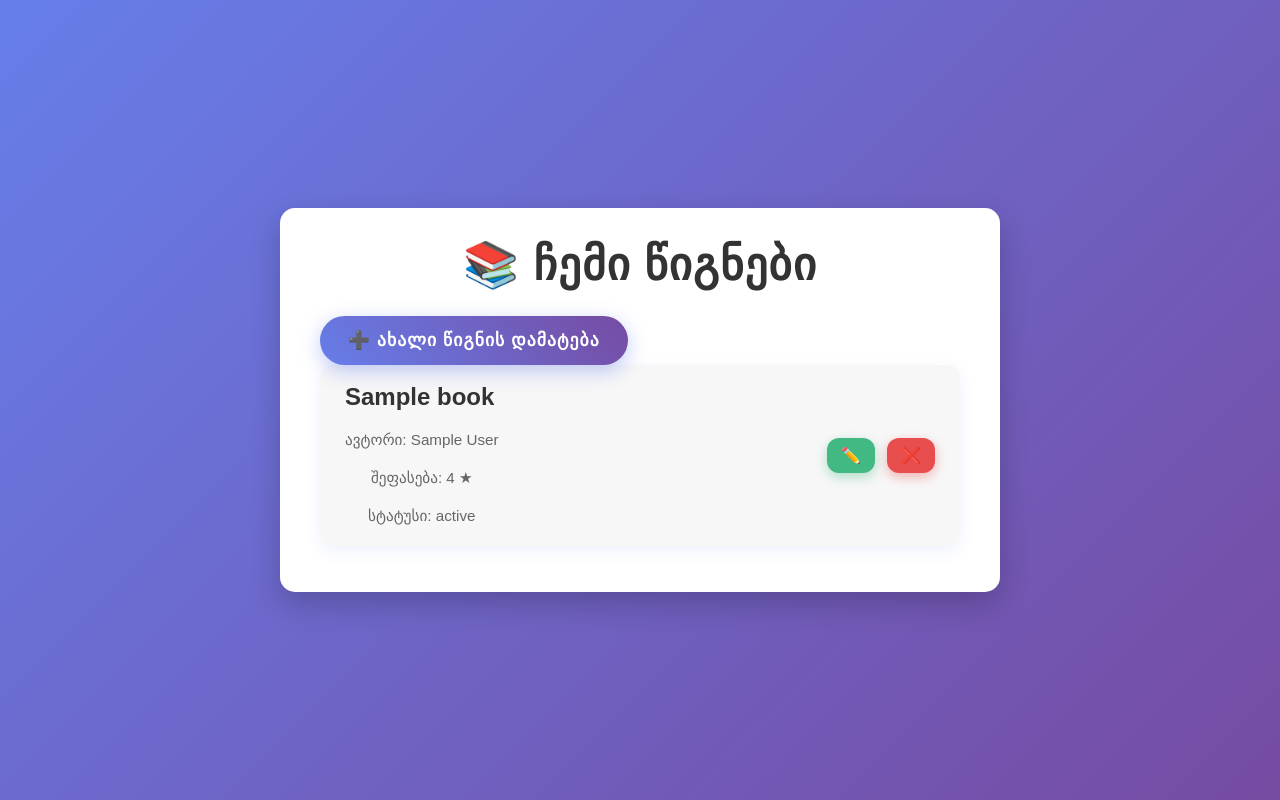
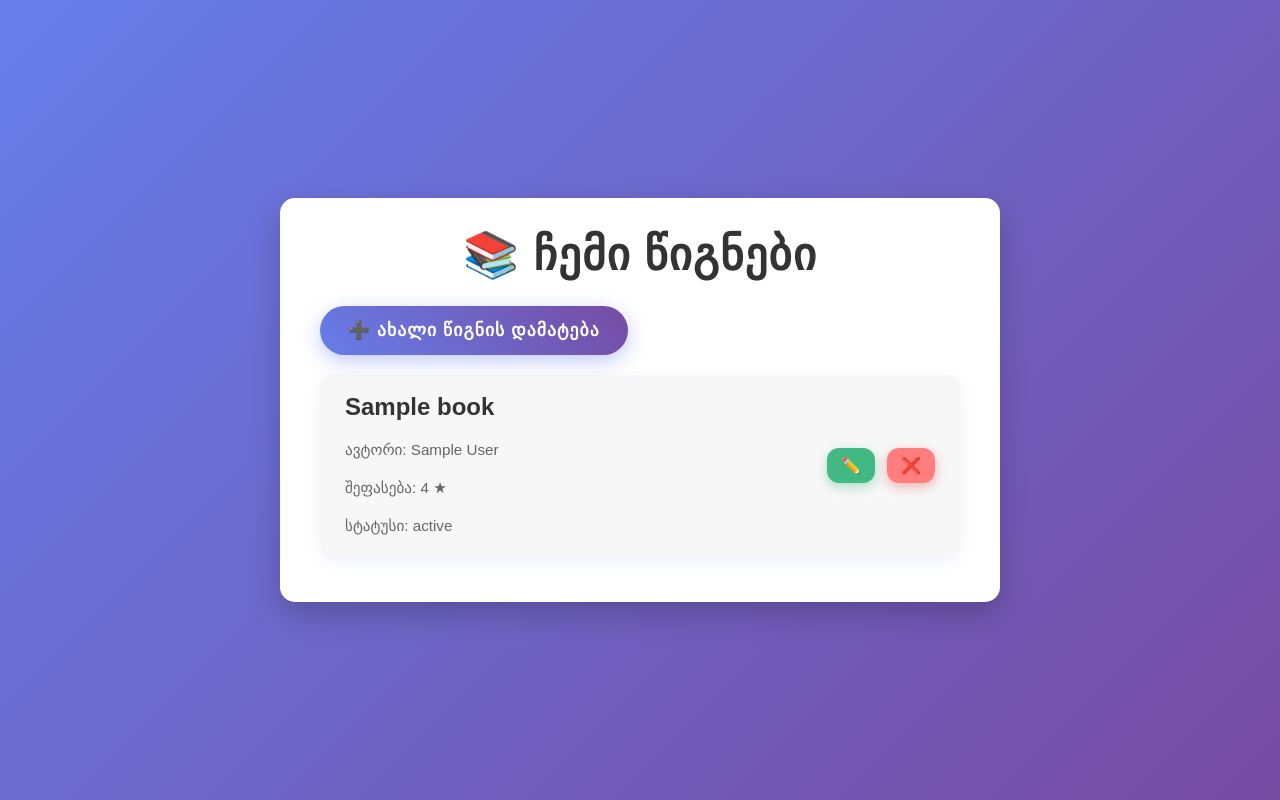
Before and after one commit to naanukkaa/final_project-nana_kupreishvili, a Flask app: template templates/index.html in a window 1280 px wide. Run offline with Flask 3, Linux system fonts and the light colour scheme; the template is opened without the code that fills it: most values are stand-ins (such as "Sample title", 1, 10 or a date in 2020); some web fonts are replaced.

Commit message:
update stuff

```diff
--- a/static/style.css
+++ b/static/style.css
@@ -93,6 +93,7 @@ p{
 }
 
 .book-list {
+  margin-top: 20px;
   list-style: none;
   padding: 0;
 }
@@ -126,6 +127,7 @@ p{
   font-weight: 500;
   font-size: 0.95rem;
   margin-bottom: 3px;
+  text-align: left;
 }
 
 .actions {
@@ -150,7 +152,7 @@ p{
 }
 
 .actions a.delete {
-  background: #e94e4e;
+  background: #ff7d7d;
   padding: 8px 14px;
   border-radius: 12px;
   font-weight: 600;
@@ -162,7 +164,7 @@ p{
 }
 
 .actions a.delete:hover {
-  background: #b33939;
+  background: #e94e4e;
 }
 
 .form label {
```
